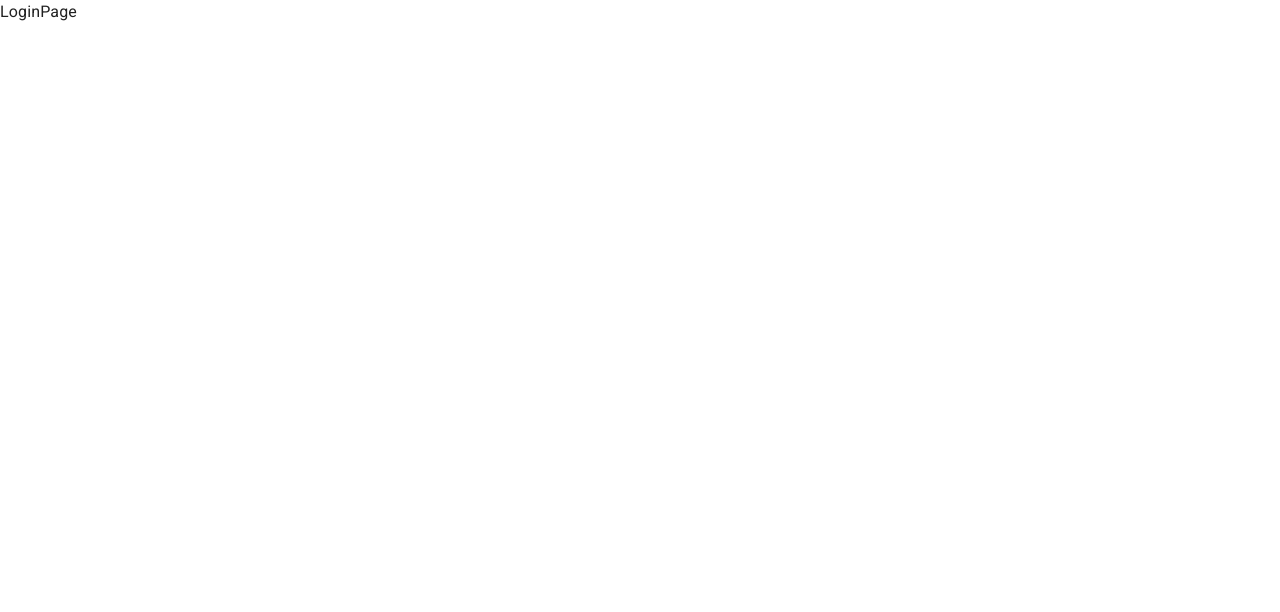
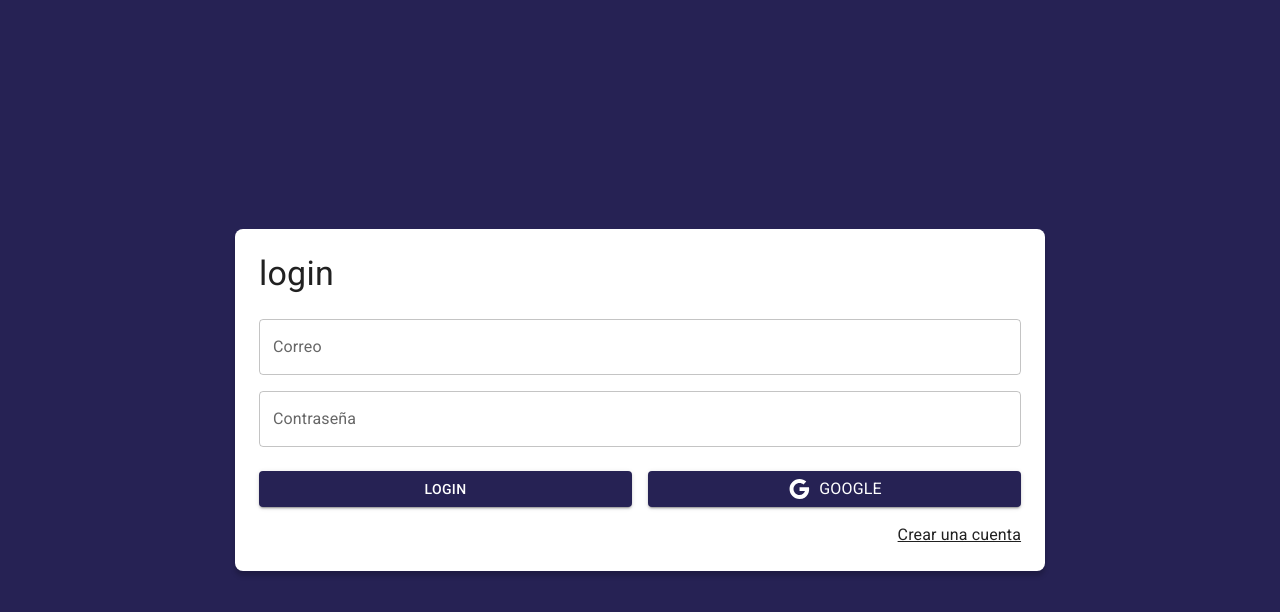
Before and after one commit to JuanManuelCarranzaTorrico/08-journal-app, a React (Vite) app: page /auth/login in a window 1280 px wide. Shown: the top 612 px of the page. Built offline with nearby package versions, Linux system fonts and the light colour scheme.

Commit message:
Login page do it

```diff
--- a/src/auth/pages/LoginPage.jsx
+++ b/src/auth/pages/LoginPage.jsx
@@ -1,7 +1,64 @@
-
+import { Google } from "@mui/icons-material"
+import { Button, Grid, Link, TextField, Typography } from "@mui/material"
+import { Link as RouterLink } from "react-router-dom"
 
 export const LoginPage = () => {
   return (
-    <div>LoginPage</div>
+    <Grid
+    container
+    spacing={0}
+    direction="column"
+    alignItems="center"
+    justifyContent="center"
+    sx={{ minHeight: '100vh', backgroundColor: 'primary.main', padding: 4}}
+    >
+      <Grid item
+      className="box-shadow"
+      xs = {3}
+      sx={{backgroundColor: 'white', borderRadius: 2, padding: 3}}
+      >
+        <Typography variant="h4" sx={{mb: 1}}> login </Typography>
+
+        <form>
+          <Grid container >
+            <Grid item xs={12} sx={{mt: 2}}>
+              <TextField
+               label="Correo"
+               type="email"
+               placeholder="correo@google.com"
+               fullWidth />
+            </Grid>
+            <Grid item xs={12} sx={{mt: 2}}>
+              <TextField
+               label="Contraseña"
+               type="password"
+               placeholder="contraseña"
+               fullWidth />
+            </Grid>
+            <Grid container spacing={2} sx={{mb: 2, mt: 1}}>
+              <Grid item xs={12} sm={6}>
+                <Button variant="contained" fullWidth>
+                   Login
+                </Button>
+              </Grid>
+              <Grid item xs={12} sm={6}>
+                <Button variant="contained" fullWidth>
+                   <Google />
+                   <Typography sx={{ml:1}}>Google</Typography>
+                </Button>
+              </Grid>
+            </Grid>
+            <Grid container direction={"row"} justifyContent="end">
+              <Link component={ RouterLink } color='inherit' to="/auth/register">
+              Crear una cuenta
+              </Link>
+            </Grid>
+
+          </Grid>
+
+          </form>
+      </Grid>
+
+    </Grid>
   )
 }
--- a/src/styles.css
+++ b/src/styles.css
@@ -1,68 +1,3 @@
-/* :root {
-  font-family: Inter, system-ui, Avenir, Helvetica, Arial, sans-serif;
-  line-height: 1.5;
-  font-weight: 400;
-
-  color-scheme: light dark;
-  color: rgba(255, 255, 255, 0.87);
-  background-color: #242424;
-
-  font-synthesis: none;
-  text-rendering: optimizeLegibility;
-  -webkit-font-smoothing: antialiased;
-  -moz-osx-font-smoothing: grayscale;
+.box-shadow{
+    box-shadow: 0px 5px 5px rgba(0, 0, 0, 0.2);
 }
-
-a {
-  font-weight: 500;
-  color: #646cff;
-  text-decoration: inherit;
-}
-a:hover {
-  color: #535bf2;
-}
-
-body {
-  margin: 0;
-  display: flex;
-  place-items: center;
-  min-width: 320px;
-  min-height: 100vh;
-}
-
-h1 {
-  font-size: 3.2em;
-  line-height: 1.1;
-}
-
-button {
-  border-radius: 8px;
-  border: 1px solid transparent;
-  padding: 0.6em 1.2em;
-  font-size: 1em;
-  font-weight: 500;
-  font-family: inherit;
-  background-color: #1a1a1a;
-  cursor: pointer;
-  transition: border-color 0.25s;
-}
-button:hover {
-  border-color: #646cff;
-}
-button:focus,
-button:focus-visible {
-  outline: 4px auto -webkit-focus-ring-color;
-}
-
-@media (prefers-color-scheme: light) {
-  :root {
-    color: #213547;
-    background-color: #ffffff;
-  }
-  a:hover {
-    color: #747bff;
-  }
-  button {
-    background-color: #f9f9f9;
-  }
-} */
```
